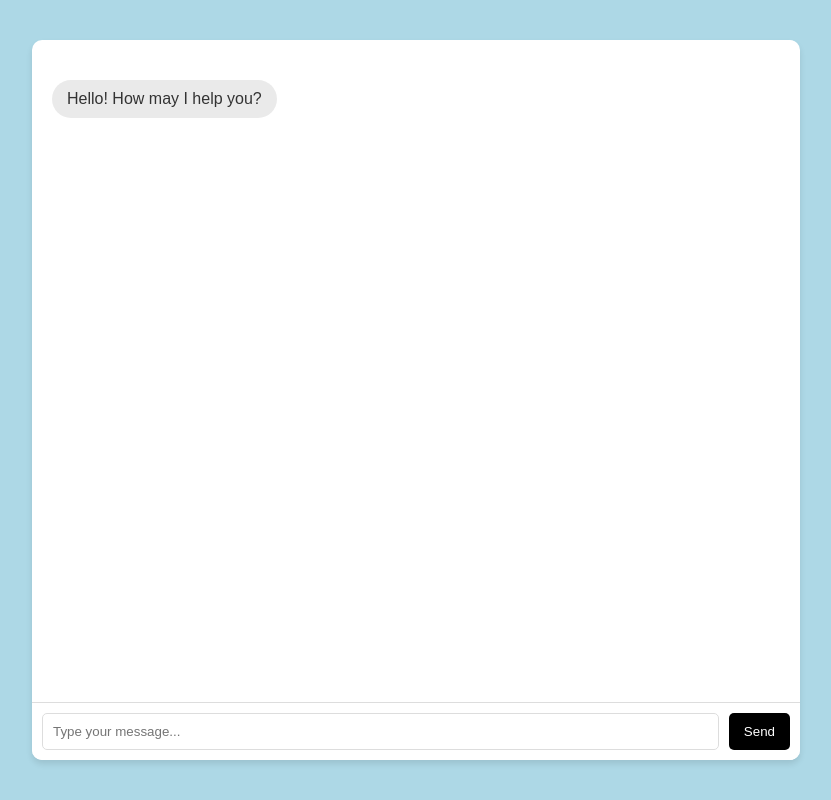
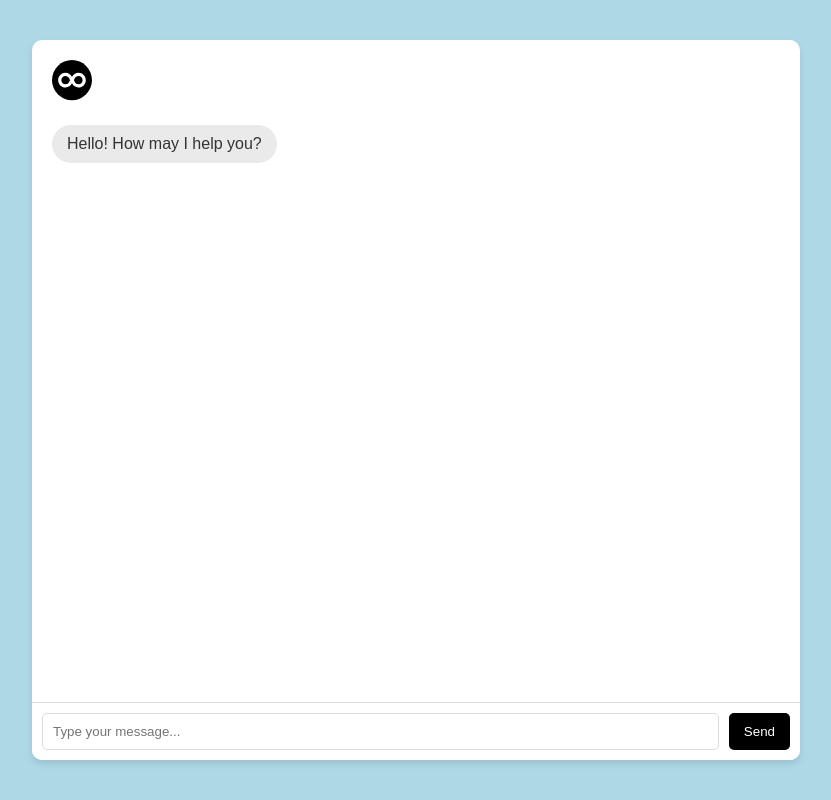
Before and after one commit to faizanmunir017/Chat_Bot_FrontEnd, a React (Vite) app: page / in a window 1280 px wide. Shown: the whole page, without its empty margins (224-1055 px from the left). Built offline with nearby package versions, Linux system fonts and the light colour scheme.

Commit message:
Bot Message Icon added and design refactored

```diff
--- a/src/components/Chat/chat.css
+++ b/src/components/Chat/chat.css
@@ -26,6 +26,11 @@ body {
   flex-direction: column;
   padding: 20px;
   overflow-y: auto;
+}
+
+.chat-message-container {
+  display: flex;
+  flex-direction: column;
 }
 
 .chat-message {
--- a/src/components/Chat/chat.tsx
+++ b/src/components/Chat/chat.tsx
@@ -63,13 +63,19 @@ function Chat() {
     <div className="chat-container">
       <div className="chat-box">
         {messages.map((message, index) => (
+          <div key={index} className="chat-message-container">
+            {message.sender === "bot" && (
+              <div className="bot-icon">
+                <BotMessageIcon />
+              </div>
+            )}
             <div
-            key={index}
               className={`chat-message ${
                 message.sender === "user" ? "user-message" : "bot-message"
               }`}
             >
               {message.text}
+            </div>
           </div>
         ))}
       </div>
```
Lines whose indentation alone changed are shown as unchanged.
